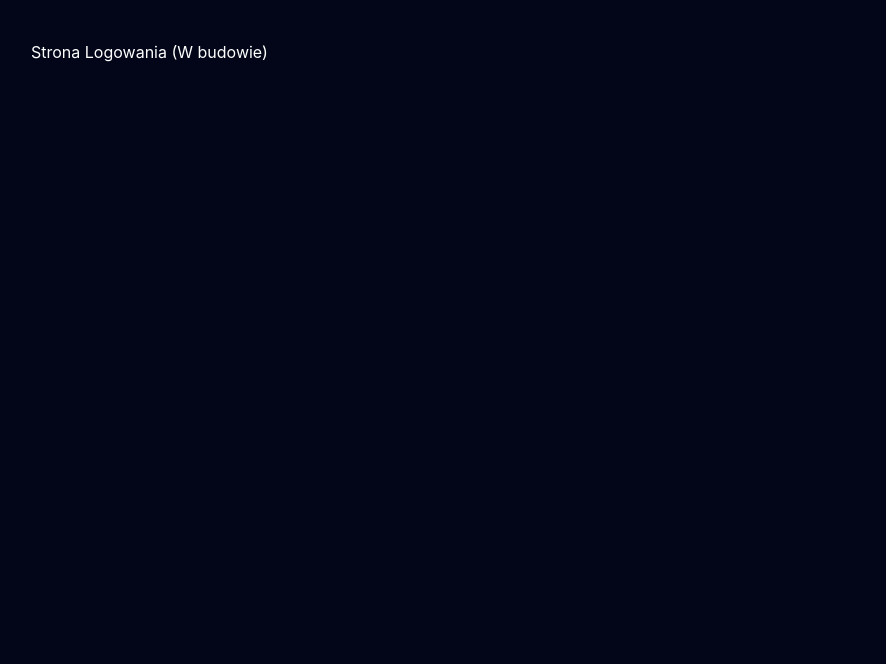
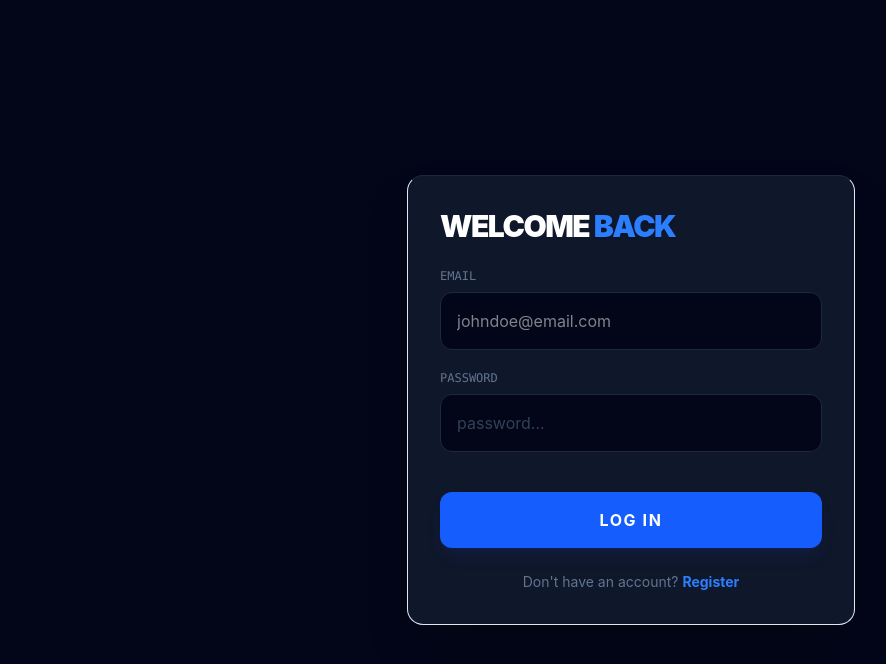
Before and after one commit to MACKOzKLANU/task-manager-fullstack, a React app in the folder frontend/: page /login in a window 1280 px wide. Shown: the top 664 px of the page, without its empty margins (9-895 px from the left). Built offline with nearby package versions, Linux system fonts and the light colour scheme; the HTML template or start-up script is replaced by a standard one.

Commit message:
feat: complete login flow and secure route redirection

```diff
--- a/frontend/src/App.jsx
+++ b/frontend/src/App.jsx
@@ -1,7 +1,8 @@
 import { useAuth } from "./context/AuthContext";
 import { BrowserRouter, Navigate, Route, Routes } from 'react-router-dom'
 import Register from "./pages/Register";
-const Login = () => <div className="text-white p-10">Strona Logowania (W budowie)</div>;
+import Login from "./pages/Login";
+
 const Dashboard = () => <div className="text-white p-10">Twój Panel Zadań (w budowie)</div>;
 
 function App() {
@@ -14,8 +15,8 @@ function App() {
     <BrowserRouter>
       <div className="min-h-screen bg-slate-950 text-slate-200">
         <Routes>
-          <Route path="/register" element={<Register />} />
-          <Route path="/login" element={<Login />} />
+          <Route path="/register" element={user ? <Navigate to="/" /> : <Register />} />
+          <Route path="/login" element={user ? <Navigate to="/" /> : <Login />} />
 
           <Route
             path="/"
--- /dev/null
+++ b/frontend/src/pages/Login.jsx
@@ -0,0 +1,87 @@
+import { useState } from "react";
+import { Link, useNavigate } from "react-router-dom";
+import { useAuth } from "../context/AuthContext";
+import api from "../api/axios";
+
+function Login() {
+    const [formData, setFormData] = useState({
+        email: '',
+        password: ''
+    });
+    const [error, setError] = useState('');
+    const navigate = useNavigate();
+
+    const { login } = useAuth();
+
+    const handleChange = (e) => {
+        setFormData({ ...formData, [e.target.name]: e.target.value });
+    };
+
+    const handleSubmit = async (e) => {
+        e.preventDefault();
+        setError('');
+
+        try {
+            const response = await api.post('/login', formData);
+
+            login(response.data.token, response.data.user);
+
+            navigate('/');
+        } catch (error) {
+            setError(error.response?.data?.error || "Invalid login data");
+        }
+    };
+
+    return (
+        <div className="flex items-center justify-center min-h-screen p-4 bg-slate-950">
+            <form onSubmit={handleSubmit} className="w-full max-w-md p-8 bg-slate-900 border border-bs-slate-800 rounded-2xl shadow-2xl">
+                <h2 className="text-3xl font-black text-white mb-6 uppercase tracking-tighter">
+                    Welcome <span className="text-blue-500 text-shadow-sm shadow-blue-500/50">back</span>
+                </h2>
+
+                {error && (
+                    <div className="mb-6 p-4 bg-red-500/10 border border-red-500/50 text-red-500 rounded-xl text-sm font-mono animate-pulse">
+                        [ERROR]: {error}
+                    </div>
+                )}
+                <div className="space-y-5">
+                    <div className="group">
+                        <label className="block text-xs font-mono text-slate-500 uppercase mb-2 group-focus-within:text-blue-500 transition-colors">
+                            Email
+                        </label>
+                        <input
+                            type="email"
+                            name="email"
+                            required
+                            onChange={handleChange}
+                            className="w-full p-4 bg-slate-950 border border-slate-800 rounded-xl focus:outline-none focus:border-blue-500 text-white transition-all placeholder:text-shadow-slate-700"
+                            placeholder="johndoe@email.com"
+                        />
+                    </div>
+                    <div className="group">
+                        <label className="block text-xs font-mono text-slate-500 uppercase mb-2 group-focus-within:text-blue-500 transition-colors">
+                            Password
+                        </label>
+                        <input
+                            type="password"
+                            name="password"
+                            required
+                            onChange={handleChange}
+                            className="w-full p-4 bg-slate-950 border border-slate-800 rounded-xl focus:outline-none focus:border-blue-500 text-white transition-all placeholder:text-slate-700"
+                            placeholder="password..."
+                        />
+                    </div>
+                </div>
+                <button type="submit" className="w-full mt-10 p-4 bg-blue-600 hover:bg-blue-500 text-white font-bold rounded-xl transition-all uppercase tracking-widest active:scale-95 shadow-lg shadow-blue-900/20">
+                    Log in
+                </button>
+
+                <p className="mt-6 text-center text-slate-500 text-sm">
+                    Don't have an account? <Link to="/register" className="text-blue-500 hover:text-blue-400 font-bold transition-colors">Register</Link>
+                </p>
+            </form>
+        </div>
+    );
+};
+
+export default Login;
```
